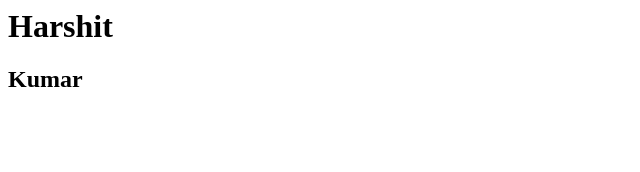
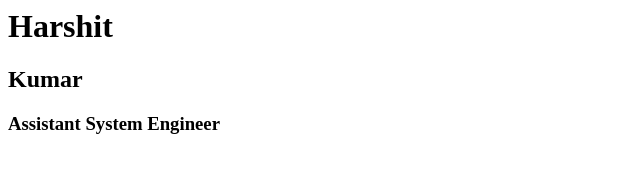
Before and after one commit to harshitkumar786/git-demo, a plain HTML site: page web/index.html in a window 1280 px wide. Shown: the whole page, without its empty margins (0-640 px from the left). Drawn offline with Linux system fonts and the light colour scheme.

Commit message:
Editing index file and pushing on internet

```diff
--- a/web/index.html
+++ b/web/index.html
@@ -1,2 +1,3 @@
 <h1>Harshit</h1>
 <h2>Kumar</h2>
+<h3>Assistant System Engineer</h3>
```
